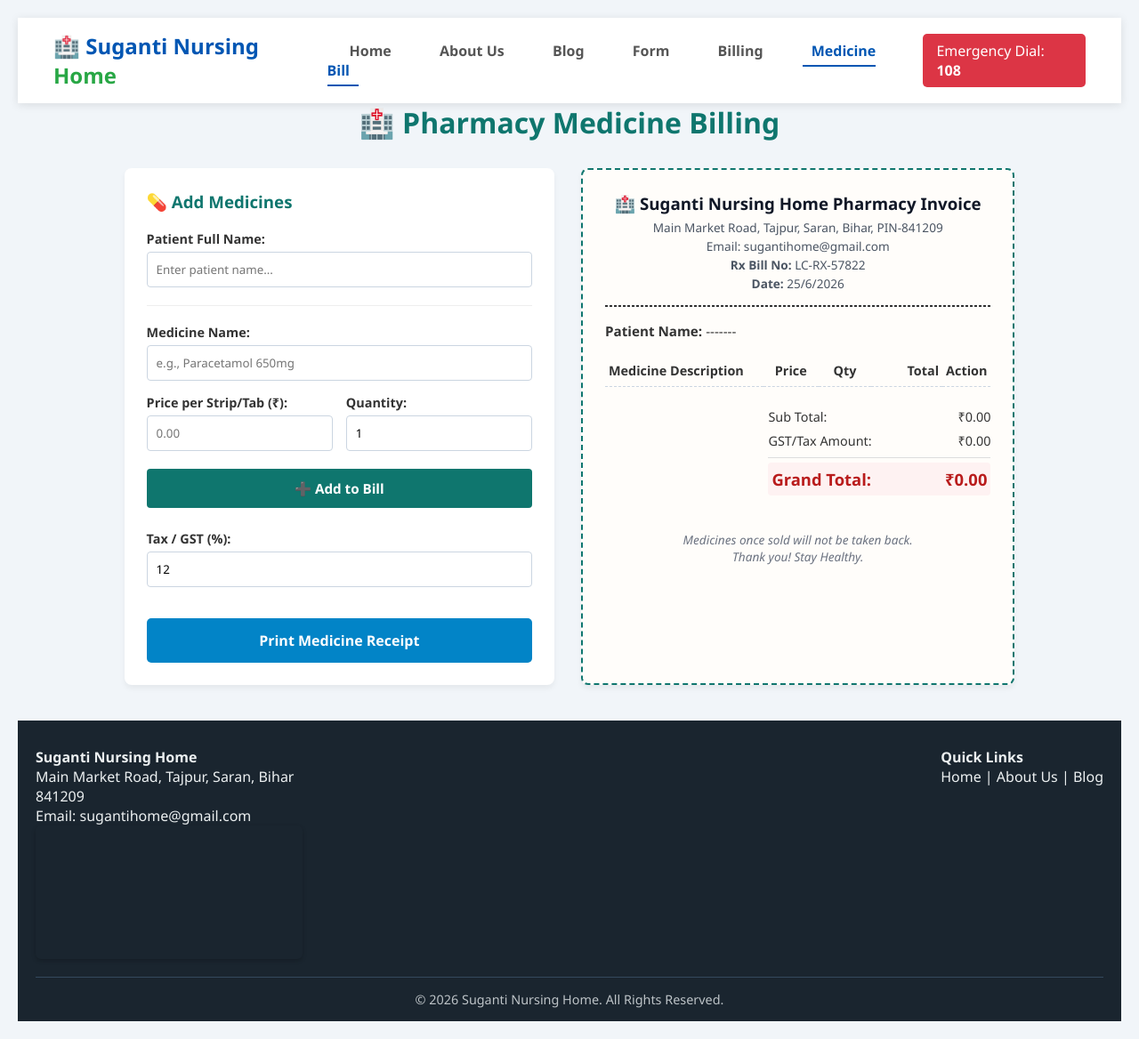
After one commit to Kunal-StArK/Suganti-Nursing-Home-web, a Django app: page /medibill/ in a window 1280 px wide. The commit adds this page. Shown: the whole page at 89% size. Run offline with Django 5.2, Linux system fonts and the light colour scheme; lists and menus that the app fills with data are empty; a map, chart or similar area stays blank; grey boxes are pictures that could not be loaded.

Commit message:
medibill page added

```diff
--- /dev/null
+++ b/Hospital/static/medicss.css
@@ -0,0 +1,227 @@
+/* ==========================================
+           1. CORE CSS STYLING
+           ========================================== */
+        body {
+            font-family: 'Segoe UI', Tahoma, Geneva, Verdana, sans-serif;
+            background-color: #f1f5f9;
+            margin: 0;
+            padding: 20px;
+            color: #333;
+        }
+
+        .section-title {
+            text-align: center;
+            color: #0f766e;
+            margin-bottom: 30px;
+            font-size: 2rem;
+        }
+
+        .billing-container {
+            display: flex;
+            gap: 30px;
+            flex-wrap: wrap;
+            max-width: 1200px;
+            margin: 0 auto;
+        }
+
+        .billing-form-box, .invoice-preview {
+            background: #ffffff;
+            padding: 25px;
+            border-radius: 8px;
+            box-shadow: 0 4px 6px rgba(0,0,0,0.05);
+            flex: 1;
+            min-width: 340px;
+        }
+
+        .billing-form-box h3 {
+            color: #0f766e;
+            margin-bottom: 20px;
+            margin-top: 0;
+        }
+
+        .form-group {
+            margin-bottom: 15px;
+        }
+
+        .form-row {
+            display: flex;
+            gap: 15px;
+        }
+
+        .flex-1 { flex: 1; }
+
+        .form-group label {
+            display: block;
+            font-weight: 600;
+            margin-bottom: 5px;
+            font-size: 0.9rem;
+        }
+
+        .form-group input {
+            width: 100%;
+            padding: 10px;
+            border: 1px solid #cbd5e1;
+            border-radius: 4px;
+            box-sizing: border-box;
+        }
+
+        .btn-add {
+            background-color: #0f766e;
+            color: white;
+            border: none;
+            padding: 12px;
+            font-weight: bold;
+            border-radius: 4px;
+            cursor: pointer;
+            width: 100%;
+            margin-top: 5px;
+            font-size: 0.95rem;
+        }
+
+        .btn-add:hover { background-color: #0d9488; }
+
+        .btn-print {
+            background-color: #0284c7;
+            color: white;
+            border: none;
+            padding: 14px;
+            font-size: 1rem;
+            font-weight: bold;
+            border-radius: 5px;
+            cursor: pointer;
+            width: 100%;
+            margin-top: 20px;
+        }
+
+        .btn-print:hover { background-color: #0369a1; }
+
+        .btn-delete {
+            background: #ef4444;
+            color: white;
+            border: none;
+            padding: 2px 6px;
+            border-radius: 3px;
+            cursor: pointer;
+            font-size: 0.8rem;
+        }
+
+        /* Receipt Sheet Design */
+        .invoice-preview {
+            border: 2px dashed #0f766e;
+            background-color: #fffdfa;
+        }
+
+        .invoice-header {
+            text-align: center;
+        }
+
+        .invoice-header h3 {
+            color: #111827;
+            margin: 0 0 5px 0;
+        }
+
+        .invoice-header p {
+            font-size: 0.85rem;
+            color: #4b5563;
+            margin: 2px 0;
+        }
+
+        .invoice-details {
+            margin: 15px 0;
+            font-size: 0.95rem;
+        }
+
+        .invoice-table {
+            width: 100%;
+            border-collapse: collapse;
+            margin-top: 15px;
+        }
+
+        .invoice-table th, .invoice-table td {
+            padding: 8px 4px;
+            border-bottom: 1px dashed #cbd5e1;
+            font-size: 0.9rem;
+        }
+
+        .totals-section {
+            margin-top: 20px;
+            max-width: 250px;
+            margin-left: auto;
+        }
+
+        .total-row-item {
+            display: flex;
+            justify-content: space-between;
+            padding: 4px 0;
+            font-size: 0.9rem;
+        }
+
+        .grand-total-row {
+            font-size: 1.15rem;
+            color: #b91c1c;
+            background-color: #fef2f2;
+            padding: 6px 4px;
+            border-radius: 4px;
+        }
+
+        .invoice-footer {
+            text-align: center;
+            margin-top: 40px;
+            font-style: italic;
+            color: #6b7280;
+            font-size: 0.85rem;
+        }
+
+        /* ==========================================
+           2. PRINT MANAGEMENT QUERY
+           ========================================== */
+        /* ==========================================
+           🚨 PERFECT 1-PAGE PRINT UTILITY FIX (NO CUTTING)
+           ========================================== */
+        @media print {
+            /* 1. Form aur baaki buttons ko hide karein */
+            body * {
+                visibility: hidden;
+            }
+            .billing-form-box, .section-title, .btn-print, .hide-on-print {
+                display: none !important;
+            }
+
+            /* 2. Sirf Invoice section ko visible karein */
+            #printSection, #printSection * {
+                visibility: visible;
+            }
+
+            /* 3. Invoice Box ko perfectly A4 / Paper size me fit karein */
+            #printSection {
+                position: absolute;
+                left: 0;
+                top: 0;
+                width: 100% !important; /* Pure page ki width lega */
+                max-width: 100% !important;
+                box-sizing: border-box !important; /* Width + Padding ko andar stretch hone se rokega */
+                border: 1px solid #000 !important;
+                padding: 15px !important;
+                margin: 0 !important;
+                background: #fff !important;
+                page-break-inside: avoid;
+            }
+
+            /* 4. Table aur Total items ko right side se katne se rokne ke liye text wrapping */
+            .invoice-table {
+                width: 100% !important;
+                table-layout: fixed; /* Columns ko apni limit se baahar jaane se rokega */
+            }
+
+            .totals-section {
+                width: 220px !important; /* Totals ke box ki size fix ki taaki right boundary touch na ho */
+                margin-left: auto !important; /* Right side me aligned rahega par margin se pehle */
+                padding-right: 5px !important;
+            }
+
+            /* 5. Browser ka layout print size default set karne ke liye */
+            @page {
+                size: auto;
+                margin: 10mm 15mm 10mm 15mm; /* Left-Right me kafi space dega */
+            }
+        }
--- /dev/null
+++ b/Hospital/static/medijs.js
@@ -0,0 +1,87 @@
+ let medicineItems = [];
+
+        // Loop to render database table rows
+        function renderMedicineTable() {
+            const tableBody = document.getElementById('medicineTableBody');
+            tableBody.innerHTML = '';
+            let subTotal = 0;
+
+            medicineItems.forEach((item) => {
+                subTotal += item.total;
+                const tr = document.createElement('tr');
+                tr.innerHTML = `
+                    <td style="text-align: left;">${item.name}</td>
+                    <td style="text-align: center;">${item.price.toFixed(2)}</td>
+                    <td style="text-align: center;">${item.qty}</td>
+                    <td style="text-align: right;">₹${item.total.toFixed(2)}</td>
+                    <td class="hide-on-print" style="text-align: center;">
+                        <button class="btn-delete" onclick="deleteMedicineItem(${item.id})">❌</button>
+                    </td>
+                `;
+                tableBody.appendChild(tr);
+            });
+
+            const taxPercent = parseFloat(document.getElementById('medTax').value) || 0;
+            const taxAmount = (subTotal * taxPercent) / 100;
+            const grandTotal = subTotal + taxAmount;
+
+            document.getElementById('outSubTotal').innerText = `₹${subTotal.toFixed(2)}`;
+            document.getElementById('outTaxAmount').innerText = `₹${taxAmount.toFixed(2)}`;
+            document.getElementById('outMedTotal').innerText = `₹${grandTotal.toFixed(2)}`;
+        }
+
+        function deleteMedicineItem(id) {
+            medicineItems = medicineItems.filter(item => item.id !== id);
+            renderMedicineTable();
+        }
+
+        // Setup loaders and core events monitoring
+        window.addEventListener('DOMContentLoaded', () => {
+            document.getElementById('medDate').innerText = new Date().toLocaleDateString('en-IN');
+            document.getElementById('medInvoiceNo').innerText = `LC-RX-${Math.floor(10000 + Math.random() * 90000)}`;
+
+            // Patient Name tracking
+            document.getElementById('medPatientName').addEventListener('input', (e) => {
+                document.getElementById('lblMedPatient').innerText = e.target.value || "-------";
+            });
+
+            // Form Submit Trigger Stopper
+            const entryForm = document.getElementById('medicineEntryForm');
+            entryForm.addEventListener('submit', (e) => {
+                e.preventDefault(); // Stifles core page reload action instantly
+
+                const nameEl = document.getElementById('medName');
+                const priceEl = document.getElementById('medPrice');
+                const qtyEl = document.getElementById('medQty');
+
+                const name = nameEl.value;
+                const price = parseFloat(priceEl.value) || 0;
+                const qty = parseInt(qtyEl.value) || 1;
+                const total = price * qty;
+
+                medicineItems.push({ id: Date.now(), name, price, qty, total });
+
+                // Reset parameters
+                nameEl.value = '';
+                priceEl.value = '';
+                qtyEl.value = '1';
+
+                renderMedicineTable();
+            });
+
+            document.getElementById('medTax').addEventListener('input', renderMedicineTable);
+
+            // Print Trigger Action
+            document.getElementById('printMedBtn').addEventListener('click', () => {
+                const patientName = document.getElementById('medPatientName').value;
+                if (!patientName) {
+                    alert("⚠️ Please enter Patient Name before printing!");
+                    return;
+                }
+                if (medicineItems.length === 0) {
+                    alert("⚠️ Please add at least one medicine to the bill!");
+                    return;
+                }
+                window.print();
+            });
+        });
--- a/Hospital/templates/footer.html
+++ b/Hospital/templates/footer.html
@@ -29,7 +29,8 @@
         </div>
     </footer>
 
-    <script src="static/script.js"></script>
+    <script src="/static/script.js"></script>
     <script src="/static/billing.js"></script>
+    <script src="/static/mediJS.js"></script>
 </body>
 </html>
--- a/Hospital/templates/header.html
+++ b/Hospital/templates/header.html
@@ -9,6 +9,7 @@
     <title>Suganti Nursing Home</title>
     <link rel="stylesheet" href="/static/style.css">
     <link rel="stylesheet" href="/static/billing.css">
+    <link rel="stylesheet" href="/static/mediCSS.css">
 </head>
 <body>
 
@@ -26,6 +27,7 @@
                 <a href="{% url 'blog' %}" class="nav-link {% if request.path == '/blog/' %} active {% endif %}">Blog</a>
                 <a href="{% url 'aboutform' %}" class="nav-link {% if request.path == '/aboutform/' %} active {% endif %}">Form</a>
                 <a href="{% url 'billing' %}" class="nav-link {% if request.path == '/billing/' %} active {% endif %}">Billing</a>
+                <a href="{% url 'medibill' %}" class="nav-link {% if request.path == '/medibill/' %} active {% endif %}">Medicine Bill</a>
             </nav>
             <div class="emergency-contact">
                 <span>Emergency Dial: <strong>108</strong></span>
--- /dev/null
+++ b/Hospital/templates/medibill.html
@@ -0,0 +1,96 @@
+{% extends "base.html" %}
+
+    {% block content %}
+
+    <h2 class="section-title">🏥 Pharmacy Medicine Billing</h2>
+
+    <div class="billing-container">
+        <div class="billing-form-box">
+            <h3>💊 Add Medicines</h3>
+
+            <div class="form-group">
+                <label>Patient Full Name:</label>
+                <input type="text" id="medPatientName" placeholder="Enter patient name...">
+            </div>
+
+            <hr style="border: 0; border-top: 1px solid #eee; margin: 20px 0;">
+
+            <form id="medicineEntryForm">
+                <div class="form-group">
+                    <label>Medicine Name:</label>
+                    <input type="text" id="medName" placeholder="e.g., Paracetamol 650mg" required>
+                </div>
+
+                <div class="form-row">
+                    <div class="form-group flex-1">
+                        <label>Price per Strip/Tab (₹):</label>
+                        <input type="number" id="medPrice" placeholder="0.00" min="0" step="0.01" required>
+                    </div>
+                    <div class="form-group flex-1">
+                        <label>Quantity:</label>
+                        <input type="number" id="medQty" value="1" min="1" required>
+                    </div>
+                </div>
+
+                <button type="submit" class="btn-add">➕ Add to Bill</button>
+            </form>
+
+            <div class="form-group" style="margin-top: 25px;">
+                <label>Tax / GST (%):</label>
+                <input type="number" id="medTax" value="12" min="0" max="100">
+            </div>
+
+            <button type="button" class="btn-print" id="printMedBtn">Print Medicine Receipt</button>
+        </div>
+
+        <div class="invoice-preview" id="printSection">
+            <div class="invoice-header">
+                <h3>🏥 Suganti Nursing Home Pharmacy Invoice</h3>
+                <p>Main Market Road, Tajpur, Saran, Bihar, PIN-841209</p>
+                <p>Email: sugantihome@gmail.com</p>
+                <p><strong>Rx Bill No:</strong> <span id="medInvoiceNo">LC-RX-XXXXX</span></p>
+                <p><strong>Date:</strong> <span id="medDate">--/--/----</span></p>
+            </div>
+            <hr style="border: 1px dashed #333; margin: 15px 0;">
+
+            <div class="invoice-details">
+                <p><strong>Patient Name:</strong> <span id="lblMedPatient">-------</span></p>
+            </div>
+
+            <table class="invoice-table">
+                <thead>
+                    <tr>
+                        <th style="text-align: left; width: 45%;">Medicine Description</th>
+                        <th style="text-align: center; width: 15%;">Price</th>
+                        <th style="text-align: center; width: 15%;">Qty</th>
+                        <th style="text-align: right; width: 20%;">Total</th>
+                        <th class="hide-on-print" style="text-align: center; width: 5%;">Action</th>
+                    </tr>
+                </thead>
+                <tbody id="medicineTableBody">
+                    </tbody>
+            </table>
+
+            <div class="totals-section">
+                <div class="total-row-item">
+                    <span>Sub Total:</span>
+                    <span id="outSubTotal">₹0.00</span>
+                </div>
+                <div class="total-row-item">
+                    <span>GST/Tax Amount:</span>
+                    <span id="outTaxAmount">₹0.00</span>
+                </div>
+                <hr style="border: 0; border-top: 1px solid #ddd; margin: 5px 0;">
+                <div class="total-row-item grand-total-row">
+                    <strong>Grand Total:</strong>
+                    <strong id="outMedTotal">₹0.00</strong>
+                </div>
+            </div>
+
+            <div class="invoice-footer">
+                <p>Medicines once sold will not be taken back.</p>
+                <p>Thank you! Stay Healthy.</p>
+            </div>
+        </div>
+    </div>
+{% endblock %}
--- a/Hospital/urls.py
+++ b/Hospital/urls.py
@@ -25,4 +25,5 @@ urlpatterns = [
     path('blog/',views.blogPage, name='blog'),
     path('aboutform/',views.aboutcopyPage, name='aboutform'),
     path('billing/',views.billingPage, name='billing'),
+    path('medibill/',views.medibillPage, name='medibill'),
 ]
--- a/Hospital/views.py
+++ b/Hospital/views.py
@@ -13,7 +13,8 @@ def blogPage(request):
 def billingPage(request):
     return render(request,"billing.html")
 
-
+def medibillPage(request):
+    return render(request,"medibill.html")
 
 
 
```
Also changed, not shown: Hospital/settings.py (line endings or trailing spaces).
